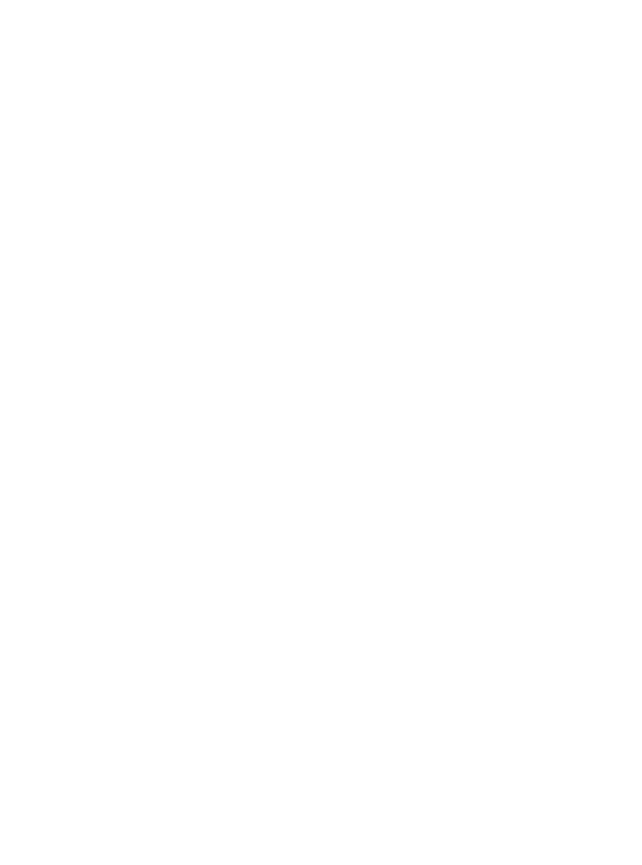
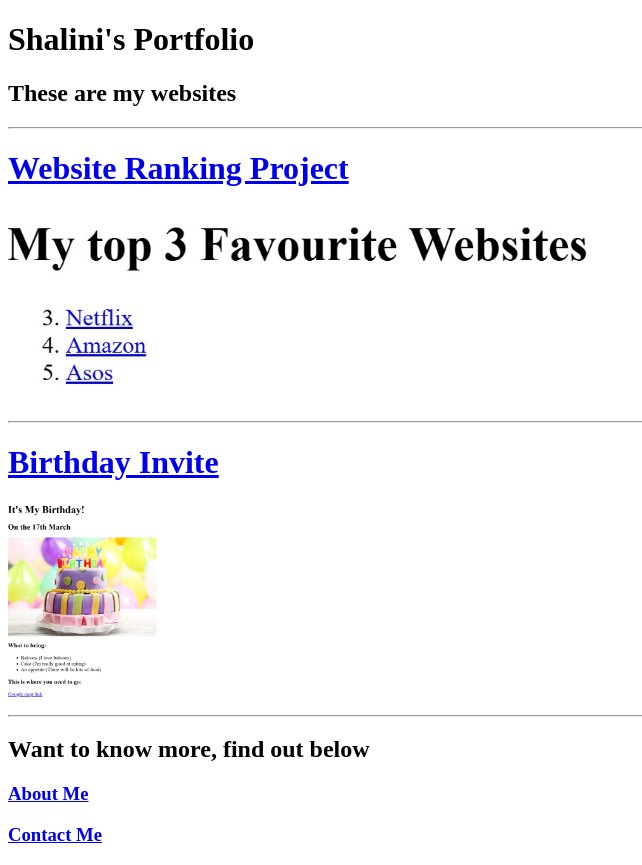
Before and after one commit to Shalini-webdesigns/html-portfolio, a plain HTML site: page index.html in a window 1280 px wide. Shown: the whole page, without its empty margins (0-642 px from the left). Before the commit the page ends 800 px from the top, so only its background shows below. Drawn offline with Linux system fonts and the light colour scheme.

Commit message:
Update index.html

```diff
--- a/index.html
+++ b/index.html
@@ -1,15 +1,21 @@
-<!-- TODO 1: Create the HTML Boilerplate -->
-
-<!-- TODO 2: Add Your previous projects' HTML into the public folder -->
-
-<!-- TODO 3: Take screenshots of your project previews and add the images to the images folder -->
-
-<!-- TODO 4: Add titles/subtitles etc. -->
-
-<!-- TODO 5: Add a link to the project pages -->
-
-<!-- TODO 6: Add images to show the project previews
-HINT for TODO 6: You can use the height attribute set to 200 to make the image smaller:
-https://developer.mozilla.org/en-US/docs/Web/HTML/Element/img#attr-height -->
-
-<!-- TODO 7: Add the Contact Me and About Me page links -->
+ <!DOCTYPE html>
+ <html lang="eng">
+    <head>
+        <meta charset="UTF-8">
+        <title>Shalini's Portfolio</title>
+    </head>
+    <body>
+        <h1>Shalini's Portfolio</h1>
+         <h2>These are my websites</h2>
+          <hr/>
+        <h1><a href="assets/images/Movie Ranking screenshot.jpg" >Website Ranking Project</a></h1>
+         <img  src="assets/images/Movie Ranking screenshot.jpg" height="200" alt="Movie Ranking Screenshot"/>
+          <hr/>
+        <h1><a href="assets/images/birthday invite screenshot.jpg">Birthday Invite</a></h1>
+         <img  src="assets/images/birthday invite screenshot.jpg" height="200" alt="Birthday Invite"/>
+         <hr/>
+         <h2>Want to know more, find out below</h2>
+         <h3> <a href="./public/about.html">About Me</a></h3>
+         <h3> <a href="./public/contact.html">Contact Me</a>
+    </body>
+ </html>
```
